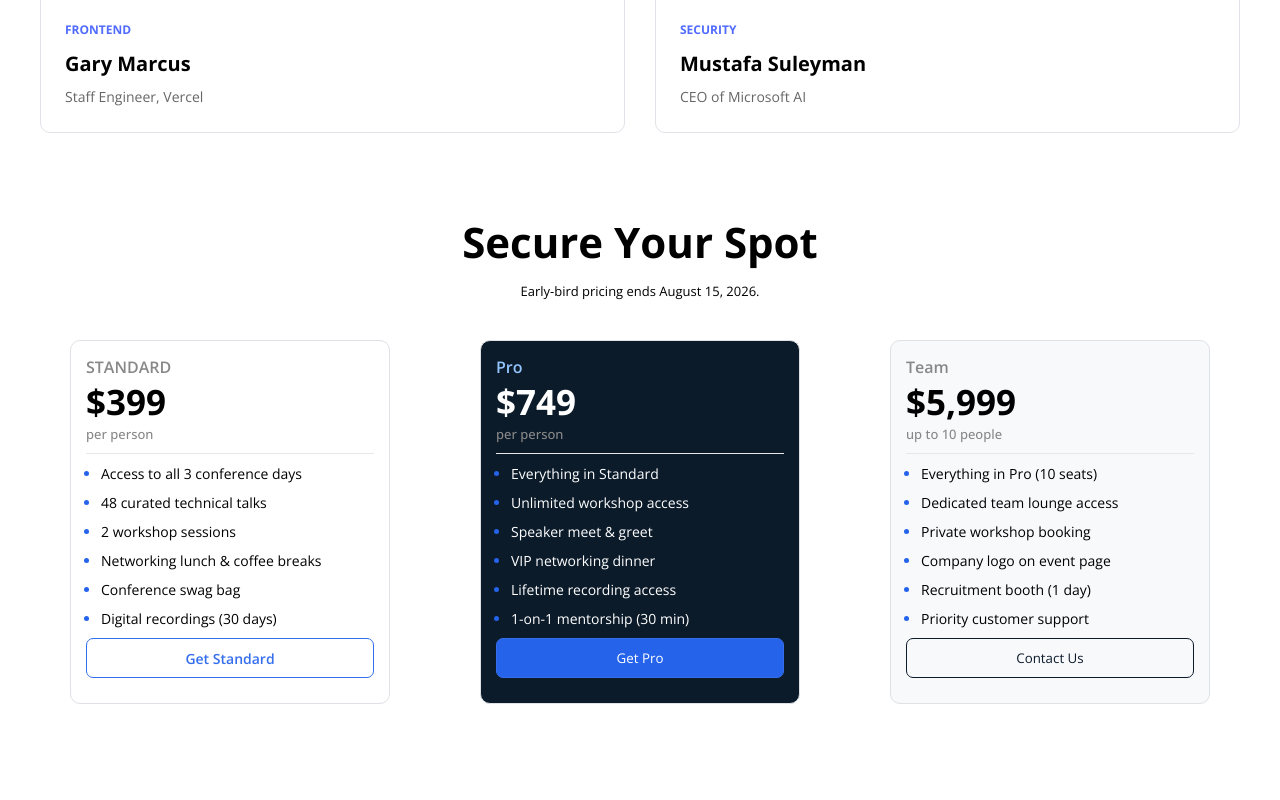
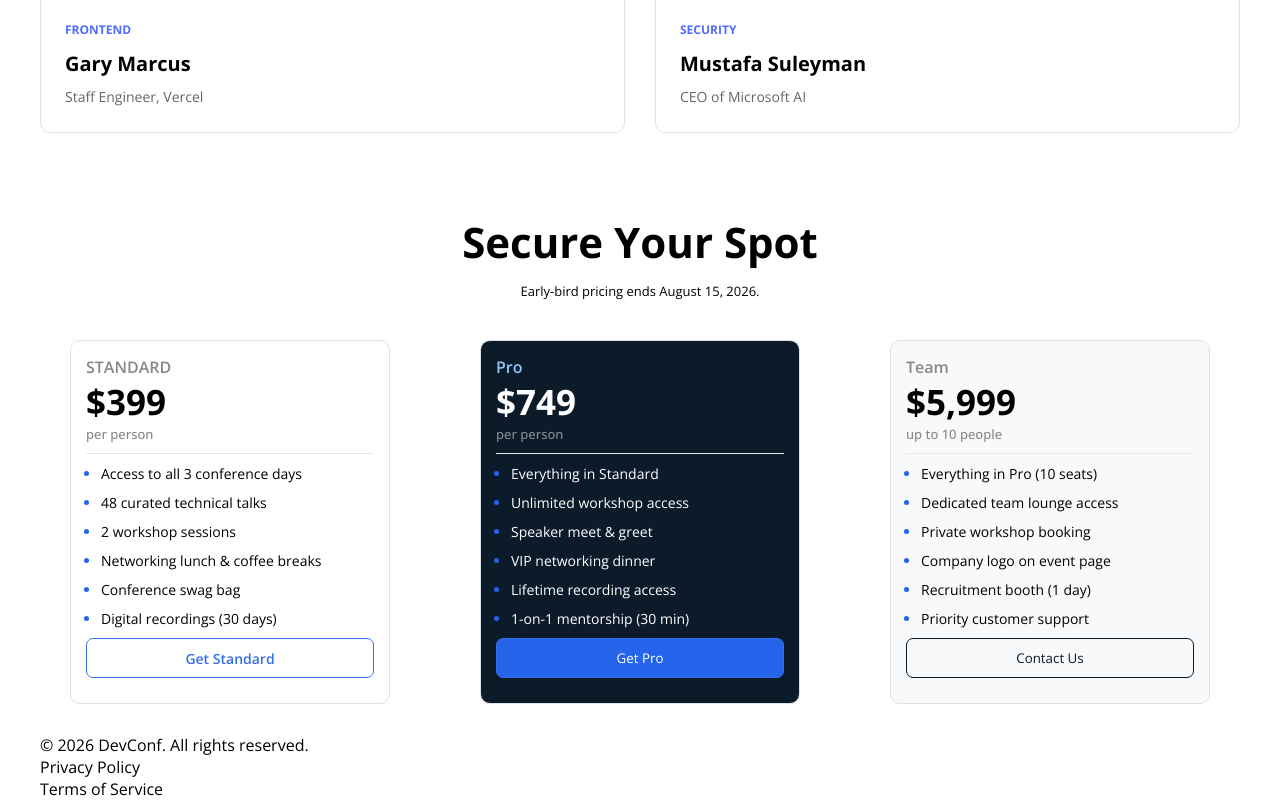
Before and after one commit to iahhemel/B14-Assignment-01, a plain HTML site: page index.html in a window 1280 px wide. Shown: the part 1832-2632 px from the top of the page. Before the commit the page ends 2566 px from the top, so only its background shows below. Drawn offline with nearby package versions, Linux system fonts and the light colour scheme.

Commit message:
Add footer section

```diff
--- a/index.html
+++ b/index.html
@@ -145,6 +145,15 @@
   </div>
  </section>
 
+<footer>
+  <div class="container footer-parent">
+    <p>© 2026 DevConf. All rights reserved.</p>
 
+    <div class="footer-right">
+     <p>Privacy Policy</p>
+     <p>Terms of Service</p>
+    </div>
+  </div>
+</footer>
 </body>
 </html>
--- a/styles/design.css
+++ b/styles/design.css
@@ -232,7 +232,7 @@
     color: #ffffff;
 }
 .plan-box.b2 h4{
-    columns: #868d95;
+    color:  #868d95;
 }
 .plan-box.b2 hr {
     color: #FFFFFF;
```
